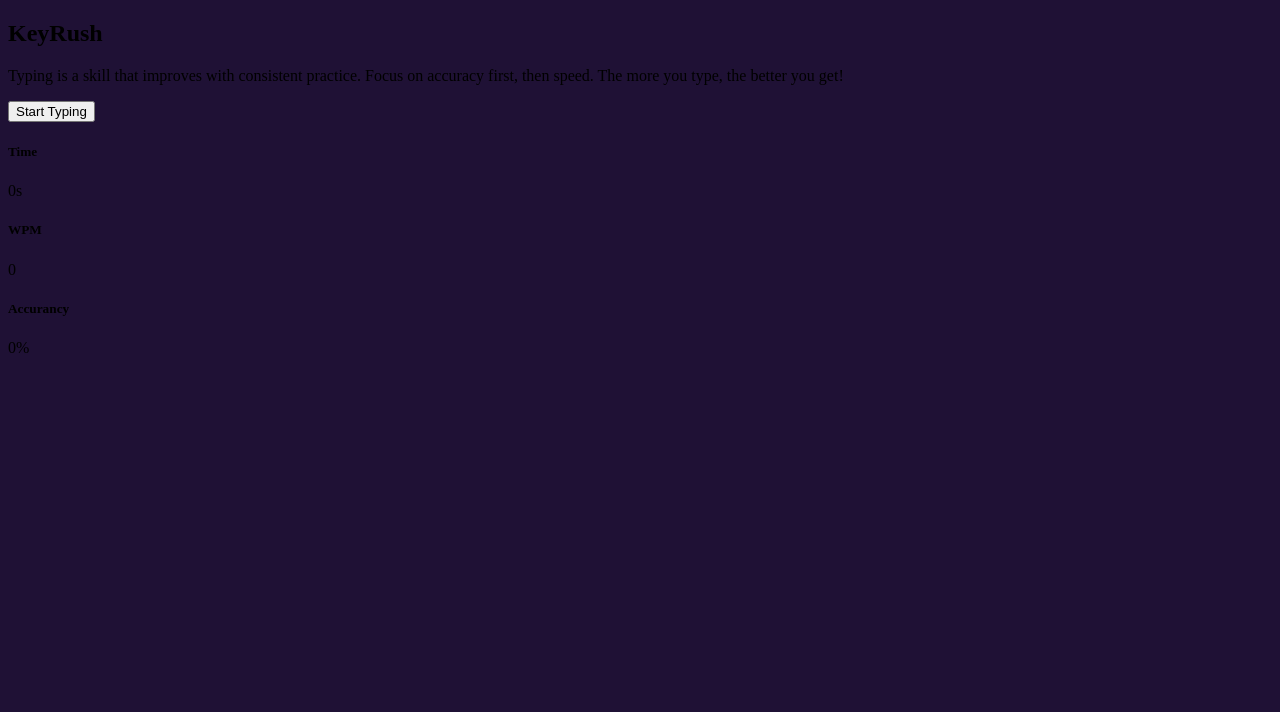
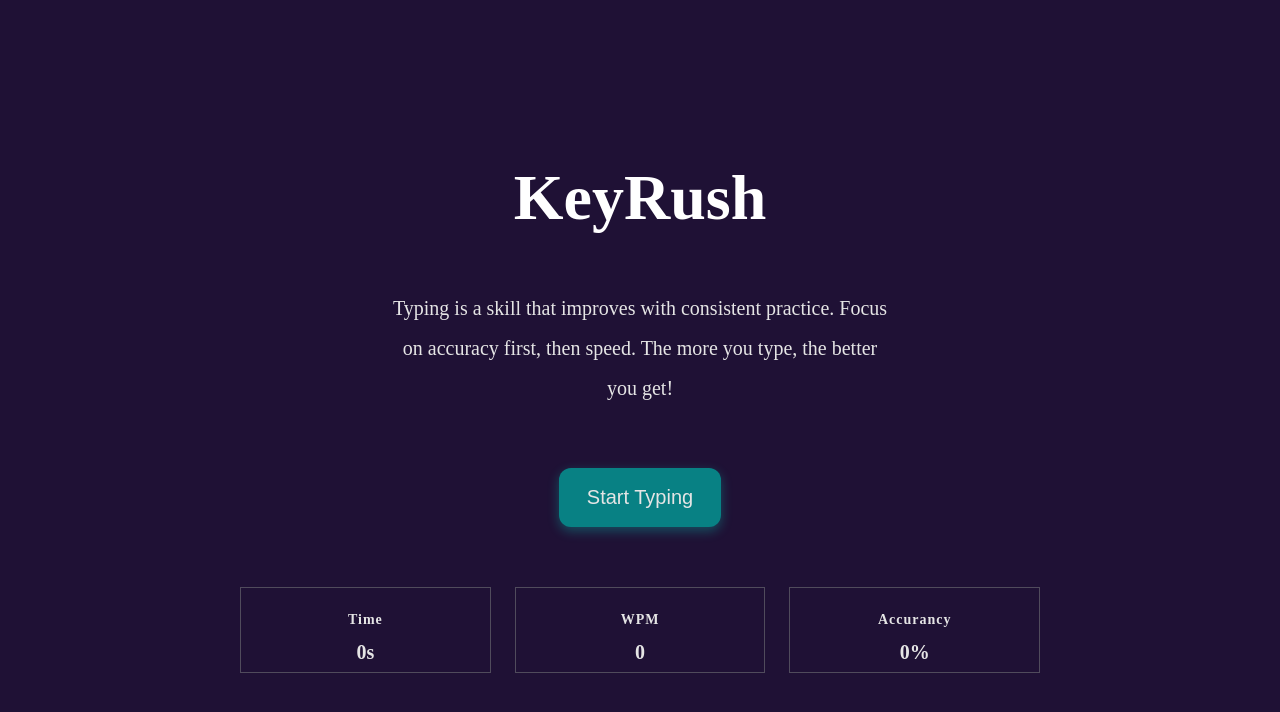
Before and after one commit to ThorayaElsharawy/KeyRush, a plain HTML site: page index.html in a window 1280 px wide. Drawn offline with Linux system fonts and the light colour scheme.

Commit message:
style: complete main UI styling

```diff
--- a/index.html
+++ b/index.html
@@ -7,22 +7,22 @@
     <title>Document</title>
 </head>
 <body>
-    <section>
+    <section class="container">
         <h1>KeyRush</h1>
         <p>Typing is a skill that improves with consistent practice. Focus on accuracy first, then speed. The more you type, the better you get!</p>
         <button>Start Typing</button>
-        <div>
-            <div>
-                <h5>Time</h5>
-                <p>0s</p>
+        <div class="stats">
+            <div class="stat-box">
+                <h5 class="label">Time</h5>
+                <p class="value">0s</p>
             </div>
-            <div>
-                <h5>WPM</h5>
-                <p>0</p>
+            <div  class="stat-box">
+                <h5 class="label">WPM</h5>
+                <p class="value">0</p>
             </div>
-            <div>
-                <h5>Accurancy</h5>
-                <p>0%</p>
+            <div class="stat-box">
+                <h5 class="label">Accurancy</h5>
+                <p class="value">0%</p>
             </div>
         </div>
     </section>
--- a/style.css
+++ b/style.css
@@ -1,3 +1,70 @@
 body {
     background-color: #1F1135;
 }
+
+.container {
+    margin: auto;
+    text-align: center;
+    color: #fff;
+    padding: 100px 0;
+}
+
+.container h1 {
+    font-size: 64px;
+    /* margin: 0px; */
+}
+
+.container p {
+    font-size: 20px;
+    color: #E5E5E5;
+    max-width: 40%;
+    margin: auto;
+    line-height: 40px;
+}
+
+@media (max-width: 800px) {
+    .container p {
+        max-width: 80%;
+    }
+}
+
+.container button {
+    background-color: #088184;
+    padding: 18px 28px;
+    border: none;
+    border-radius: 12px;
+    cursor: pointer;
+    transition: background-color 0.3s ease, transform 0.2s ease;
+    box-shadow: 0 4px 12px rgba(0, 224, 198, 0.3);
+    font-size: 20px;
+    color: #E5E5E5;
+    margin: 60px 0;
+}
+
+.stats {
+    display: flex;
+    align-items: center;
+    justify-content: space-between;
+    gap: 24px;
+    max-width: 800px;
+    margin: auto;
+}
+
+.stat-box {
+    border: 1px solid #504b5c;
+    flex: 1;
+}
+
+.label {
+    color: #E5E5E5;
+    font-size: 14px;
+    text-transform: capitalize;
+    letter-spacing: 1px;
+    margin-bottom: 4px;
+}
+
+.value {
+    color: #fff;
+    font-size: 28px;
+    font-weight: bold;
+}
```
